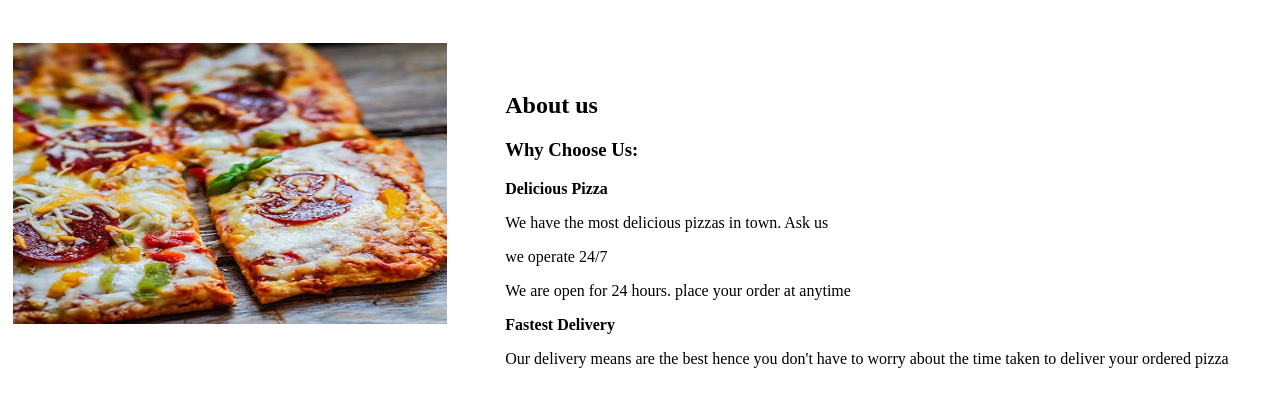
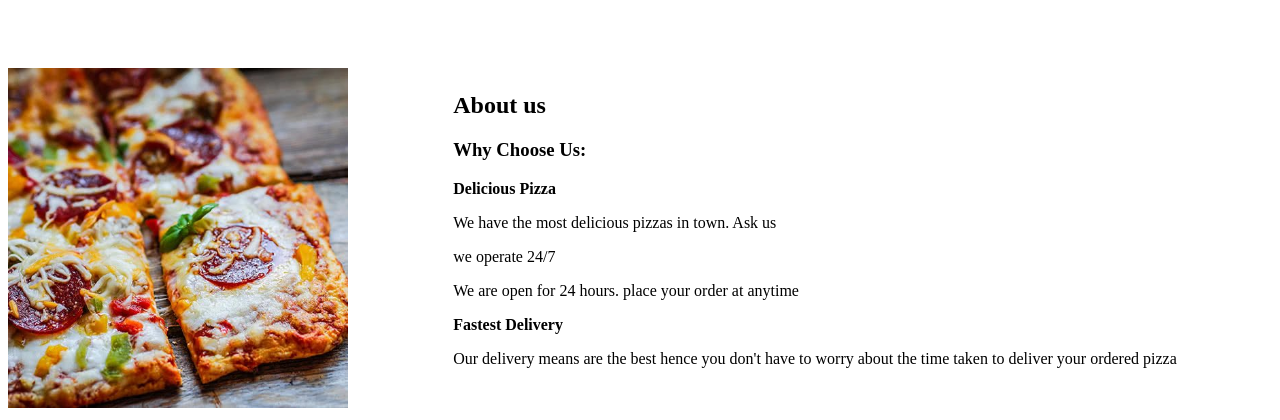
Before and after one commit to nazonasirkey/Ajab-pizza, a plain HTML site: page index.html in a window 1280 px wide. Shown: the part 380-800 px from the top of the page. Drawn offline with nearby package versions, Linux system fonts and the light colour scheme.

Commit message:
it will add styling

```diff
--- a/style.css
+++ b/style.css
@@ -26,10 +26,10 @@
 
 #piza {
     float: left;
-    width: 34.33%;
+    width: 300px
     padding: 5px;
-    height: 281px;
-    margin-top: 30px;
+    height: 340px;
+    margin-top: 60px;
 }
 
 #market {
@@ -110,10 +110,6 @@
 }
 
 
-#placingorder {
-    background-image: url("../Images/crusts.jpeg");
-}
-
 form {
     text-align: left;
     border-radius: 5px;
```
